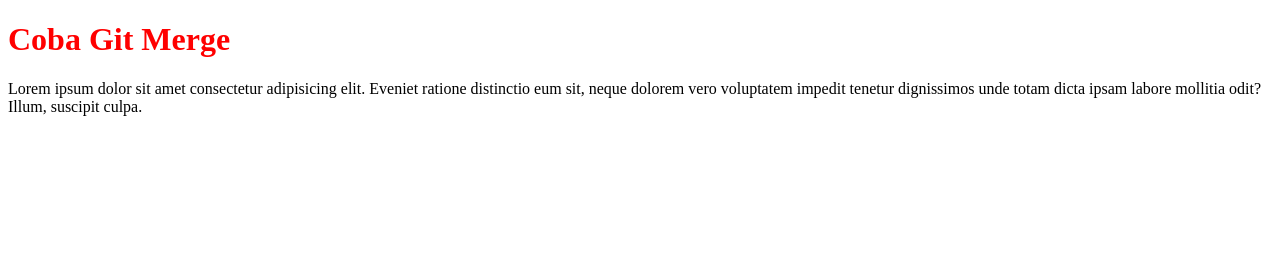
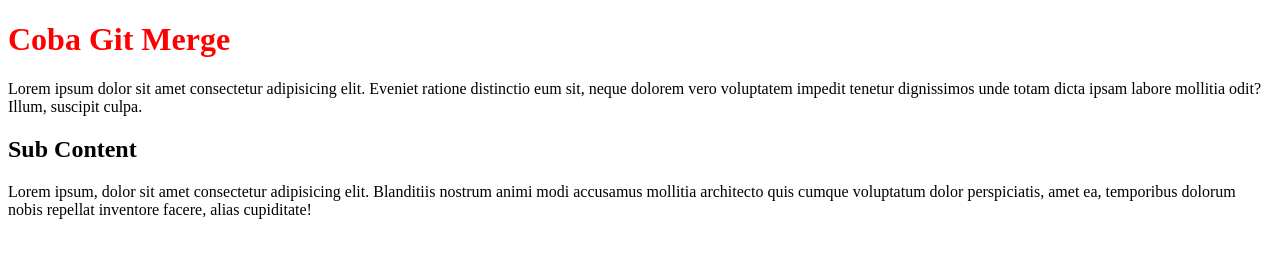
Before and after one commit to sandiarbaa/coba-git-merge, a plain HTML site: page index.html in a window 1280 px wide. Drawn offline with Linux system fonts and the light colour scheme.

Commit message:
add sub content in index.html

```diff
--- a/index.html
+++ b/index.html
@@ -14,6 +14,14 @@
       dignissimos unde totam dicta ipsam labore mollitia odit? Illum, suscipit
       culpa.
     </p>
+
+    <h2>Sub Content</h2>
+    <p>
+      Lorem ipsum, dolor sit amet consectetur adipisicing elit. Blanditiis
+      nostrum animi modi accusamus mollitia architecto quis cumque voluptatum
+      dolor perspiciatis, amet ea, temporibus dolorum nobis repellat inventore
+      facere, alias cupiditate!
+    </p>
     <script src="script.js"></script>
   </body>
 </html>
```
